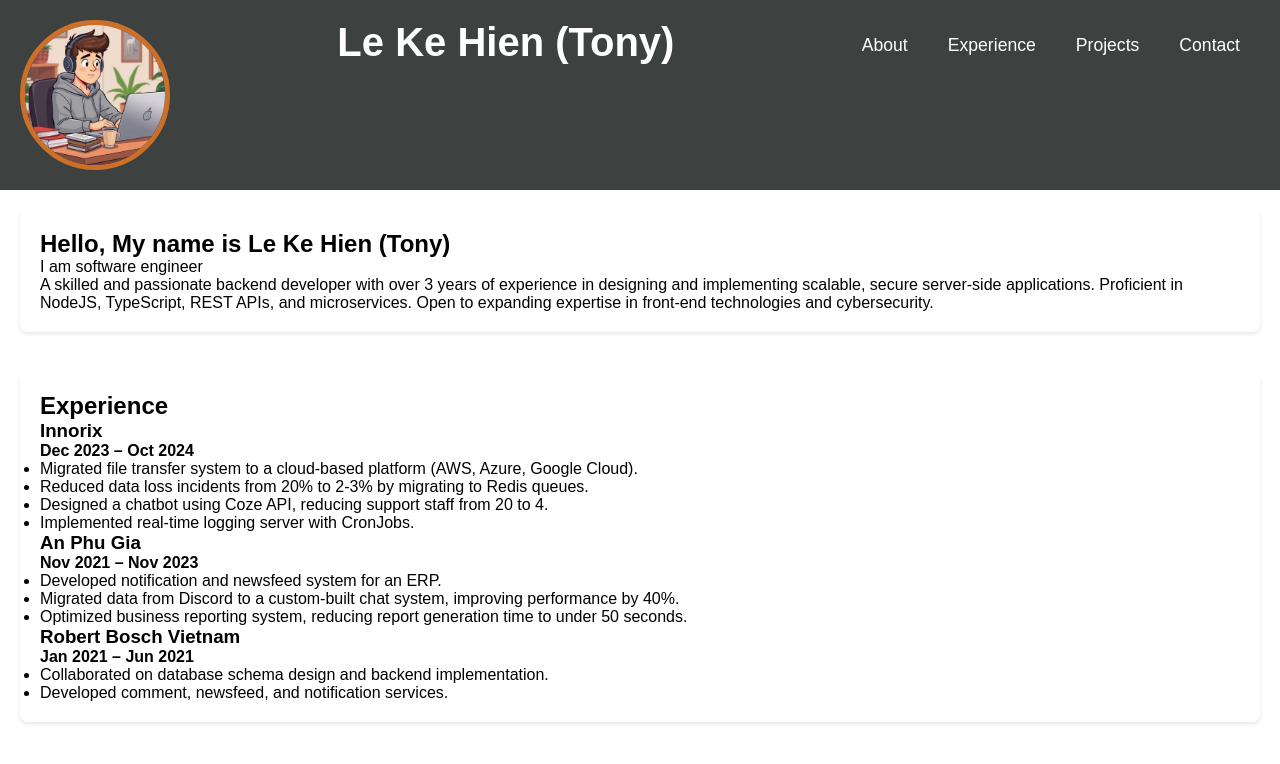
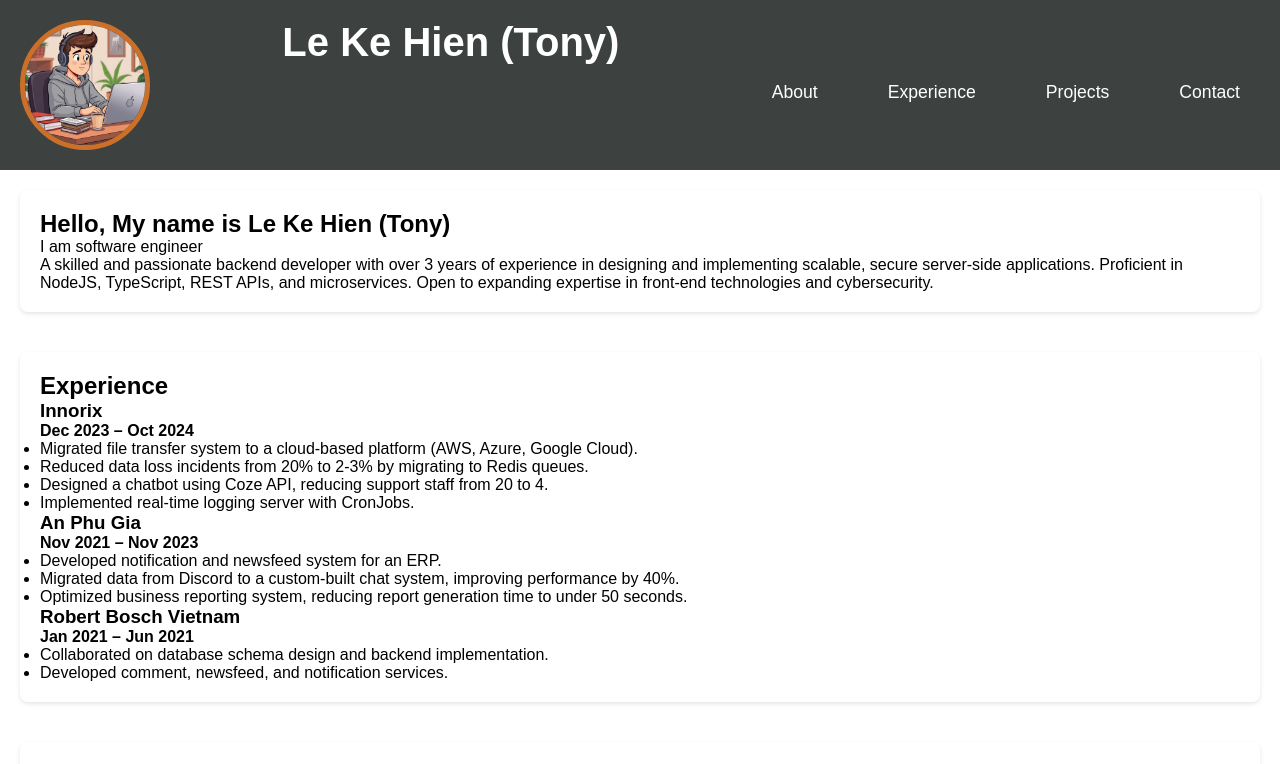
Before and after one commit to hienleke/portfolio_website, a React (Create React App) app in the folder my-react-app/: page / in a window 1280 px wide. Shown: the top 764 px of the page. Built offline with nearby package versions, Linux system fonts and the light colour scheme.

Commit message:
-- add animation

```diff
--- a/my-react-app/src/App.css
+++ b/my-react-app/src/App.css
@@ -49,8 +49,7 @@ body {
   font-family: Arial, sans-serif;
   margin: 0;
   padding: 0;
-  background: val(--white-color)
-
+  background: val(--white-color);
 }
 
 .App{
@@ -72,3 +71,32 @@ footer {
   background: #333;
   color: white;
 }
+
+@keyframes slideAndRotate  {
+  0% {
+    transform: translateX(100vw) rotate(0deg);
+    opacity: 0.1;
+  }
+  80% {
+    transform: translateX(0) rotate(-400deg);
+    opacity: 0.8;
+    }
+  100% {
+  transform: translateX(0) rotate(-360deg);
+  opacity: 1;
+  }
+}
+
+@keyframes slideIn {
+  0% {
+      transform: translateX(100vw);
+
+  }
+  100% {
+      transform: translateX(0);
+  }
+}
+
+.slideIn {
+  animation: slideIn 1s ease forwards;
+}
--- a/my-react-app/src/components/Experience/Experience.jsx
+++ b/my-react-app/src/components/Experience/Experience.jsx
@@ -32,7 +32,7 @@ const Experience = () => {
   ];
 
   return (
-    <section id="experience">
+    <section id="experience"  className='slideIn'  >
       <h2>Experience</h2>
       {experiences.map((exp, index) => (
         <div key={index} className="experience">
--- a/my-react-app/src/components/Header/Header.css
+++ b/my-react-app/src/components/Header/Header.css
@@ -1,4 +1,5 @@
 header {
+  position: -webkit-sticky;
     display: flex;
     background: var(--gray-color);
     color: var(--white-color);
@@ -7,24 +8,21 @@ header {
     position: sticky;
     top: 0;
     justify-content : space-between;
-    flex-wrap: nowrap;
-    flex-shrink: 0;
-    transform: translateX(100%);
-    transition: transform 0.5s ease, opacity 0.5s ease;
+    z-index: 99;
+
   }
 
-header.loaded {
-    transform: translateX(0); /* Move to the normal position */
+.header-image.loaded {
+    transform: translateX(0) rotate(-360deg);;
     opacity: 1;
 }
 
-  .header-image{
-    width: 150px; /* Set a fixed size for the image */
-    height: 150px;
-    display: flex;
-    justify-content: center;
-    align-items: center;
-  }
+.header-image{
+    animation: slideAndRotate 4s ease;
+    width: 130px;
+    height: 130px;
+    opacity: 0.3;
+}
 
   .header-img {
     border-radius: 50%; /* This makes the image circular */
@@ -48,7 +46,8 @@ header.loaded {
   header nav {
     display: flex;
     margin-top: 15px;
-    flex-wrap: wrap;
+    align-items: center;
+    gap : 30px;
   }
 
   header nav a {
--- a/my-react-app/src/components/Header/Header.jsx
+++ b/my-react-app/src/components/Header/Header.jsx
@@ -11,8 +11,8 @@ const Header = () => {
     };
   }, []);
   return (
-    <header className={`header ${isLoaded ? 'loaded' : ''}`}>
-       <div className="header-image">
+    <header className ="header">
+      <div className={`header-image ${`header ${isLoaded ? 'loaded' : ''}`}`}>
         <img
           src="./favicon.png" // Replace with your image URL
           alt="Header"
--- a/my-react-app/src/components/Project/Projects.jsx
+++ b/my-react-app/src/components/Project/Projects.jsx
@@ -20,7 +20,7 @@ const Projects = () => {
   ];
 
   return (
-    <section id="projects">
+    <section id="projects" className='slideIn'>
       <h2>Projects</h2>
       <ul>
         {projects.map((project, index) => (
--- a/my-react-app/src/components/Skill/Skill.jsx
+++ b/my-react-app/src/components/Skill/Skill.jsx
@@ -20,7 +20,7 @@ const Skill = () => {
   ];
 
   return (
-    <section className='skill-section' id="projects">
+    <section className='skill-section slideIn' id="projects">
       <h2>Skill</h2>
         {skills.map((project, index) => (
           <div className='skill-card' key={index}>
```
